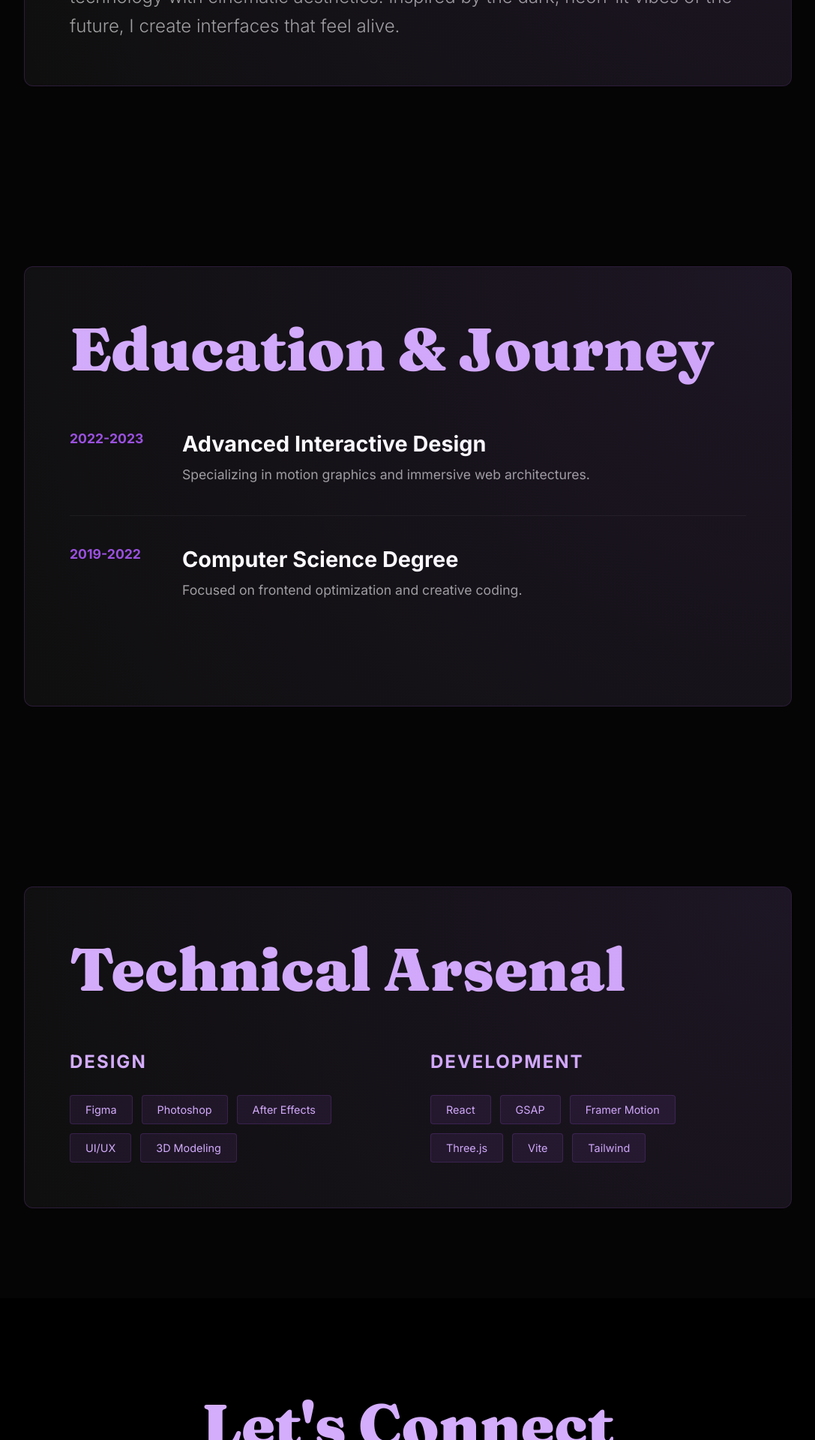
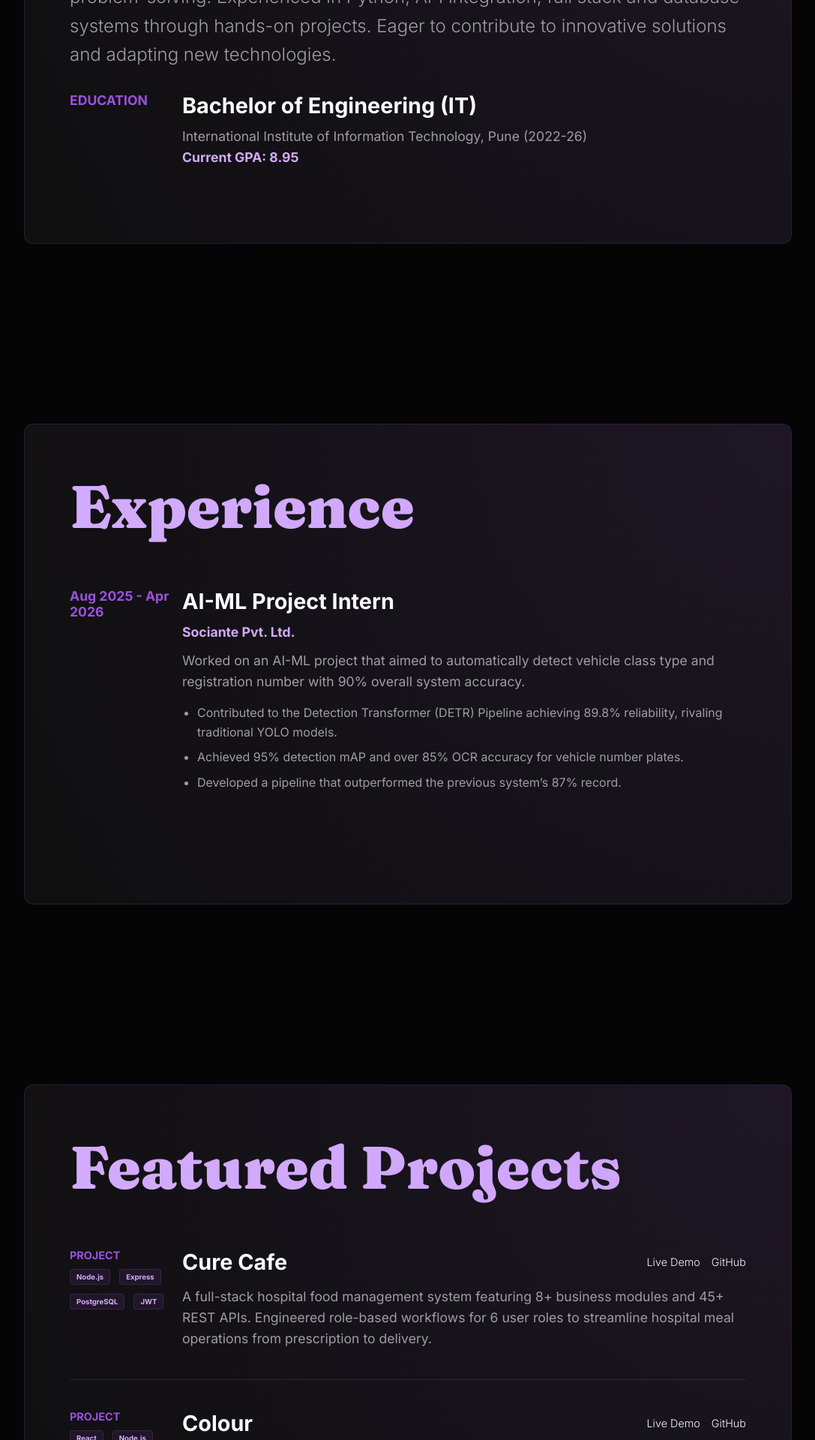
Before and after one commit to 7even-7even/Portfolio, a React (Vite) app: page / in a window 1280 px wide. Shown: the part 1200-3120 px from the top of the page at 75% size, without its empty margins (96-1183 px from the left). Built offline with nearby package versions, Linux system fonts and the light colour scheme.

Commit message:
Populate portfolio with resume data: experience, projects, and technical skills
Co-authored-by: arena-agent <297053741+arena-agent@users.noreply.github.com>

```diff
--- a/src/App.jsx
+++ b/src/App.jsx
@@ -63,12 +63,39 @@ const GlassCard = ({ title, children, id }) => (
   </section>
 );
 
-const ExperienceItem = ({ date, title, subtitle }) => (
+const ExperienceItem = ({ date, title, company, subtitle, bullets }) => (
   <div className="item-row">
     <div className="item-date">{date}</div>
     <div className="item-detail">
       <h4>{title}</h4>
+      <p className="company-name" style={{ color: 'var(--accent-light-purple)', fontWeight: '600', marginBottom: '10px' }}>{company}</p>
       <p>{subtitle}</p>
+      {bullets && (
+        <ul style={{ marginTop: '15px', paddingLeft: '20px', color: 'var(--text-grey)', fontSize: '1rem', lineHeight: '1.6' }}>
+          {bullets.map((bullet, idx) => <li key={idx} style={{ marginBottom: '8px' }}>{bullet}</li>)}
+        </ul>
+      )}
+    </div>
+  </div>
+);
+
+const ProjectItem = ({ title, tech, url, repo, description }) => (
+  <div className="item-row" style={{ borderBottom: '1px solid rgba(155, 81, 224, 0.2)' }}>
+    <div className="item-date" style={{ fontSize: '0.9rem' }}>
+      <div style={{ marginBottom: '10px' }}>PROJECT</div>
+      <div className="skill-badges">
+        {tech.split(', ').map(t => <span key={t} style={{ fontSize: '0.6rem', padding: '4px 8px' }} className="skill-badge">{t}</span>)}
+      </div>
+    </div>
+    <div className="item-detail">
+      <div style={{ display: 'flex', justifyContent: 'space-between', alignItems: 'center', flexWrap: 'wrap', gap: '10px' }}>
+        <h4 style={{ margin: 0 }}>{title}</h4>
+        <div style={{ display: 'flex', gap: '15px' }}>
+          <a href={url} target="_blank" rel="noopener noreferrer" className="contact-link" style={{ fontSize: '0.9rem' }}>Live Demo</a>
+          <a href={repo} target="_blank" rel="noopener noreferrer" className="contact-link" style={{ fontSize: '0.9rem' }}>GitHub</a>
+        </div>
+      </div>
+      <p style={{ marginTop: '15px' }}>{description}</p>
     </div>
   </div>
 );
@@ -81,42 +108,83 @@ function App() {
 
       <main>
         <GlassCard title="About Me" id="about">
-          <p style={{ fontSize: '1.5rem', lineHeight: '1.6', fontWeight: '300', color: 'var(--text-grey)' }}>
-            I specialize in building high-end digital experiences that merge cutting-edge technology with cinematic aesthetics.
-            Inspired by the dark, neon-lit vibes of the future, I create interfaces that feel alive.
+          <p style={{ fontSize: '1.5rem', lineHeight: '1.6', fontWeight: '300', color: 'var(--text-grey)', marginBottom: '30px' }}>
+            An IT enthusiast passionate about software development, tech solutions, and problem-solving.
+            Experienced in Python, API integration, full stack and database systems through hands-on projects.
+            Eager to contribute to innovative solutions and adapting new technologies.
           </p>
+          <div className="item-row" style={{ border: 'none', padding: 0 }}>
+             <div className="item-date">EDUCATION</div>
+             <div className="item-detail">
+                <h4>Bachelor of Engineering (IT)</h4>
+                <p>International Institute of Information Technology, Pune (2022-26)</p>
+                <p style={{ color: 'var(--accent-light-purple)', fontWeight: 'bold' }}>Current GPA: 8.95</p>
+             </div>
+          </div>
         </GlassCard>
 
-        <GlassCard title="Education & Journey" id="journey">
+        <GlassCard title="Experience" id="journey">
           <ExperienceItem
-            date="2022-2023"
-            title="Advanced Interactive Design"
-            subtitle="Specializing in motion graphics and immersive web architectures."
+            date="Aug 2025 - Apr 2026"
+            title="AI-ML Project Intern"
+            company="Sociante Pvt. Ltd."
+            subtitle="Worked on an AI-ML project that aimed to automatically detect vehicle class type and registration number with 90% overall system accuracy."
+            bullets={[
+              "Contributed to the Detection Transformer (DETR) Pipeline achieving 89.8% reliability, rivaling traditional YOLO models.",
+              "Achieved 95% detection mAP and over 85% OCR accuracy for vehicle number plates.",
+              "Developed a pipeline that outperformed the previous system’s 87% record."
+            ]}
           />
-          <ExperienceItem
-            date="2019-2022"
-            title="Computer Science Degree"
-            subtitle="Focused on frontend optimization and creative coding."
+        </GlassCard>
+
+        <GlassCard title="Featured Projects" id="projects">
+          <ProjectItem
+            title="Cure Cafe"
+            tech="Node.js, Express, PostgreSQL, JWT"
+            url="https://cure-cafe.onrender.com"
+            repo="https://github.com/7even-7even/Cure-Cafe"
+            description="A full-stack hospital food management system featuring 8+ business modules and 45+ REST APIs. Engineered role-based workflows for 6 user roles to streamline hospital meal operations from prescription to delivery."
+          />
+          <ProjectItem
+            title="Colour"
+            tech="React, Node.js, Socket.IO, Redis"
+            url="https://colour-bay.vercel.app"
+            repo="https://github.com/7even-7even/Colour"
+            description="Real-time collaborative whiteboard platform supporting simultaneous multi-user drawing. Designed a horizontally scalable architecture using Redis and stateless Socket.IO servers."
           />
         </GlassCard>
 
         <GlassCard title="Technical Arsenal" id="tech">
           <div className="skills-container">
             <div className="skill-category">
-              <h4>Design</h4>
+              <h4>Programming</h4>
               <div className="skill-badges">
-                {['Figma', 'Photoshop', 'After Effects', 'UI/UX', '3D Modeling'].map(s => (
-                  <span key={s} className="skill-badge">{s}</span>
-                ))}
+                {['C++', 'Java', 'Python', 'Javascript'].map(s => <span key={s} className="skill-badge">{s}</span>)}
               </div>
             </div>
             <div className="skill-category">
-              <h4>Development</h4>
+              <h4>Web & Backend</h4>
               <div className="skill-badges">
-                {['React', 'GSAP', 'Framer Motion', 'Three.js', 'Vite', 'Tailwind'].map(s => (
-                  <span key={s} className="skill-badge">{s}</span>
-                ))}
+                {['React.js', 'Node.js', 'REST APIs', 'TailwindCSS', 'Redis', 'Socket.IO'].map(s => <span key={s} className="skill-badge">{s}</span>)}
               </div>
+            </div>
+            <div className="skill-category">
+              <h4>Databases</h4>
+              <div className="skill-badges">
+                {['MongoDB', 'PostgreSQL', 'MySQL', 'Firebase', 'Atlas'].map(s => <span key={s} className="skill-badge">{s}</span>)}
+              </div>
+            </div>
+            <div className="skill-category">
+              <h4>AI / ML</h4>
+              <div className="skill-badges">
+                {['Transformers', 'PyTorch', 'Tensorflow', 'Flask', 'YOLO'].map(s => <span key={s} className="skill-badge">{s}</span>)}
+              </div>
+            </div>
+          </div>
+          <div style={{ marginTop: '50px' }}>
+            <h4 style={{ color: 'var(--accent-light-purple)', marginBottom: '20px', textTransform: 'uppercase', letterSpacing: '2px' }}>Certifications</h4>
+            <div className="skill-badges">
+              {['Introduction to Fintech', 'Data Science', 'Computer Architecture', 'Python/C/C++', 'AI for Beginners'].map(c => <span key={c} className="skill-badge" style={{ opacity: 0.8 }}>{c}</span>)}
             </div>
           </div>
         </GlassCard>
@@ -124,10 +192,11 @@ function App() {
         <section id="contact" className="contact-section">
           <h3 className="section-title">Let's Connect</h3>
           <div className="contact-grid">
-            <a href="mailto:sidxohal9049@gmail.com" className="contact-link">Email</a>
-            <a href="#" className="contact-link">LinkedIn</a>
-            <a href="#" className="contact-link">GitHub</a>
+            <a href="mailto:sidxohal9049@gmail.com" className="contact-link">sidxohal9049@gmail.com</a>
+            <a href="https://linkedin.com/in/siddharth-7even/" target="_blank" rel="noopener noreferrer" className="contact-link">LinkedIn</a>
+            <a href="https://github.com/7even-7even" target="_blank" rel="noopener noreferrer" className="contact-link">GitHub</a>
           </div>
+          <p style={{ marginTop: '30px', color: 'var(--text-grey)' }}>📞 904952112</p>
         </section>
       </main>
 
```
